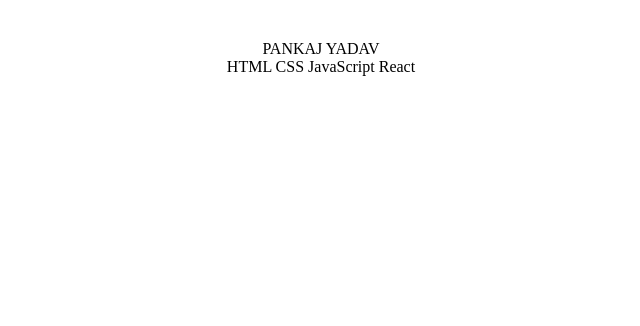
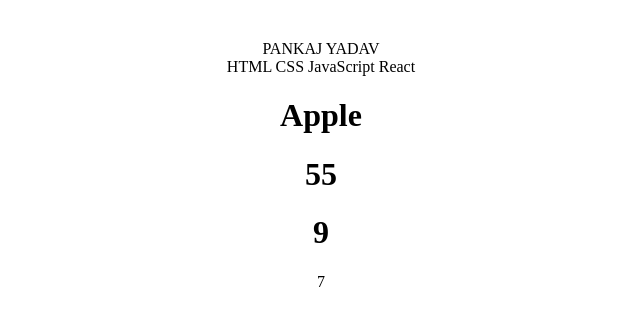
Before and after one commit to py-pankaj-ydv-7/Learning-React-js-step-by-step, a React (Vite) app in the folder Revision/reviseTopic/: page / in a window 1280 px wide. Shown: the top 326 px of the page, without its empty margins (319-959 px from the left). Built offline with nearby package versions, Linux system fonts and the light colour scheme.

Commit message:
jsx with curly braces

```diff
--- a/Revision/reviseTopic/src/App.jsx
+++ b/Revision/reviseTopic/src/App.jsx
@@ -13,9 +13,31 @@
     skills: ["HTML ", " CSS ", " JavaScript ", " React"]
   };
 
+  function fruit() {
+    return "Apple";
+
+  }
+  let a=12;
+  let b =43;
+
+  function sum(a,b){
+    return a+b;
+  }
+
   // function operation(a,b){
   //   return a+b;
   // }
+  function opereatio(a,b,op){
+    if(op==="+"){
+      return a+b;
+    }
+    else if (op==="-"){
+      return a-b
+    }
+    else{
+      return "kuch or type kr bhai galat kiy hai "
+    }
+  }
 
   return (
     <>
@@ -27,6 +49,12 @@
       {name.toUpperCase()}
       <br />
       {user.skills}
+      <h1>{fruit()}</h1>
+      <h1>{a+b}</h1>
+      <h1>{sum(3,6)}</h1>
+      {
+        opereatio(2,5,"+")
+      }
       {/* {
        name==="shubham "?<h1>me true hu </h1> :<h1>me else wala hu </h1>
       }
```
